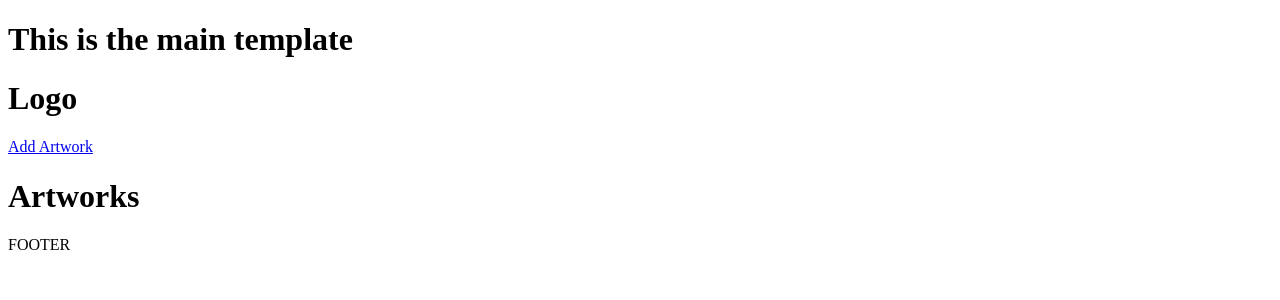
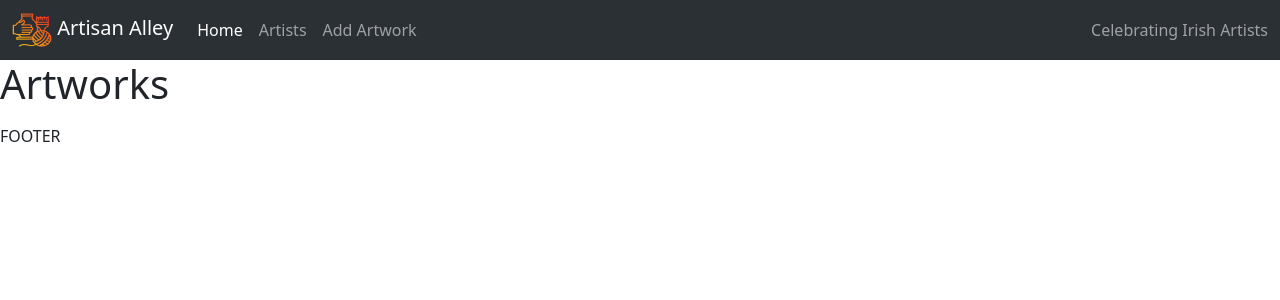
Before and after one commit to hennasingh/ArtisanAlley, a Django app: page / in a window 1280 px wide. Shown: the top 300 px of the page. Run offline with Django 4.2, Linux system fonts and the light colour scheme; data that the repository does not hold is empty.

Commit message:
Add navbar with bootstrap styles. Add config and details for static files

```diff
--- a/ArtisanAlley/settings.py
+++ b/ArtisanAlley/settings.py
@@ -134,6 +134,10 @@ USE_TZ = True
 
 STATIC_URL = 'static/'
 
+STATICFILES_DIRS = [
+    os.path.join(BASE_DIR, 'static'),
+]
+
 # Default primary key field type
 # https://docs.djangoproject.com/en/4.2/ref/settings/#default-auto-field
 
--- a/templates/main.html
+++ b/templates/main.html
@@ -1,4 +1,5 @@
 <!DOCTYPE html>
+{% load static %}
 <html>
 
 <head>
@@ -6,11 +7,17 @@
     <meta http-equiv='X-UA-Compatible' content='IE=edge'>
     <title>Artisan Alley</title>
     <meta name='viewport' content='width=device-width, initial-scale=1'>
+    <link rel="stylesheet" type='text/css' media='screen' href="{% static 'styles/main.css' %}">
+
+    <!-- Font Awesome CSS -->
+    <link rel="stylesheet" href="https://cdnjs.cloudflare.com/ajax/libs/font-awesome/5.15.3/css/all.min.css">
+
+    <!-- Bootstrap CSS -->
+    <link href="https://cdn.jsdelivr.net/npm/bootstrap@5.3.3/dist/css/bootstrap.min.css" rel="stylesheet"
+        integrity="sha384-QWTKZyjpPEjISv5WaRU9OFeRpok6YctnYmDr5pNlyT2bRjXh0JMhjY6hW+ALEwIH" crossorigin="anonymous">
 </head>
 
 <body>
-
-    <h1>This is the main template </h1>
 
     {% include 'navbar.html' %}
 
@@ -20,6 +27,10 @@
 
     <p>FOOTER</p>
 
+    <script src="https://cdn.jsdelivr.net/npm/bootstrap@5.3.3/dist/js/bootstrap.bundle.min.js"
+        integrity="sha384-YvpcrYf0tY3lHB60NNkmXc5s9fDVZLESaAA55NDzOxhy9GkcIdslK1eN7N6jIeHz" crossorigin="anonymous">
+    </script>
+
 </body>
 
 </html>
--- a/templates/navbar.html
+++ b/templates/navbar.html
@@ -1,2 +1,32 @@
-<h1>Logo</h1>
-<a href="{% url 'create-artwork' %}">Add Artwork</a>
+{% load static %}
+
+<header>
+    <nav class="navbar navbar-expand-lg bg-body-tertiary" data-bs-theme="dark">
+        <div class="container-fluid">
+            <a class="navbar-brand" href="#">
+                <img src="{% static 'images/logo.png' %}" alt="" width="40" height="34" class="d-inline-block">
+                Artisan Alley
+            </a>
+            <button class="navbar-toggler" type="button" data-bs-toggle="collapse" data-bs-target="#navbarText"
+                aria-controls="navbarText" aria-expanded="false" aria-label="Toggle navigation">
+                <span class="navbar-toggler-icon"></span>
+            </button>
+            <div class="collapse navbar-collapse" id="navbarText">
+                <ul class="navbar-nav me-auto mb-2 mb-lg-0">
+                    <li class="nav-item">
+                        <a class="nav-link active" aria-current="page" href="#">Home</a>
+                    </li>
+                    <li class="nav-item">
+                        <a class="nav-link" aria-current="page" href="#">Artists</a>
+                    </li>
+                    <li class="nav-item">
+                        <a class="nav-link" aria-current="page" href="{% url 'create-artwork' %}">Add Artwork</a>
+                    </li>
+                </ul>
+                <span class="navbar-text">
+                    Celebrating Irish Artists
+                </span>
+            </div>
+        </div>
+    </nav>
+</header>
```
Also changed, not shown: static/images/logo.png (added), static/styles/main.css (added).
